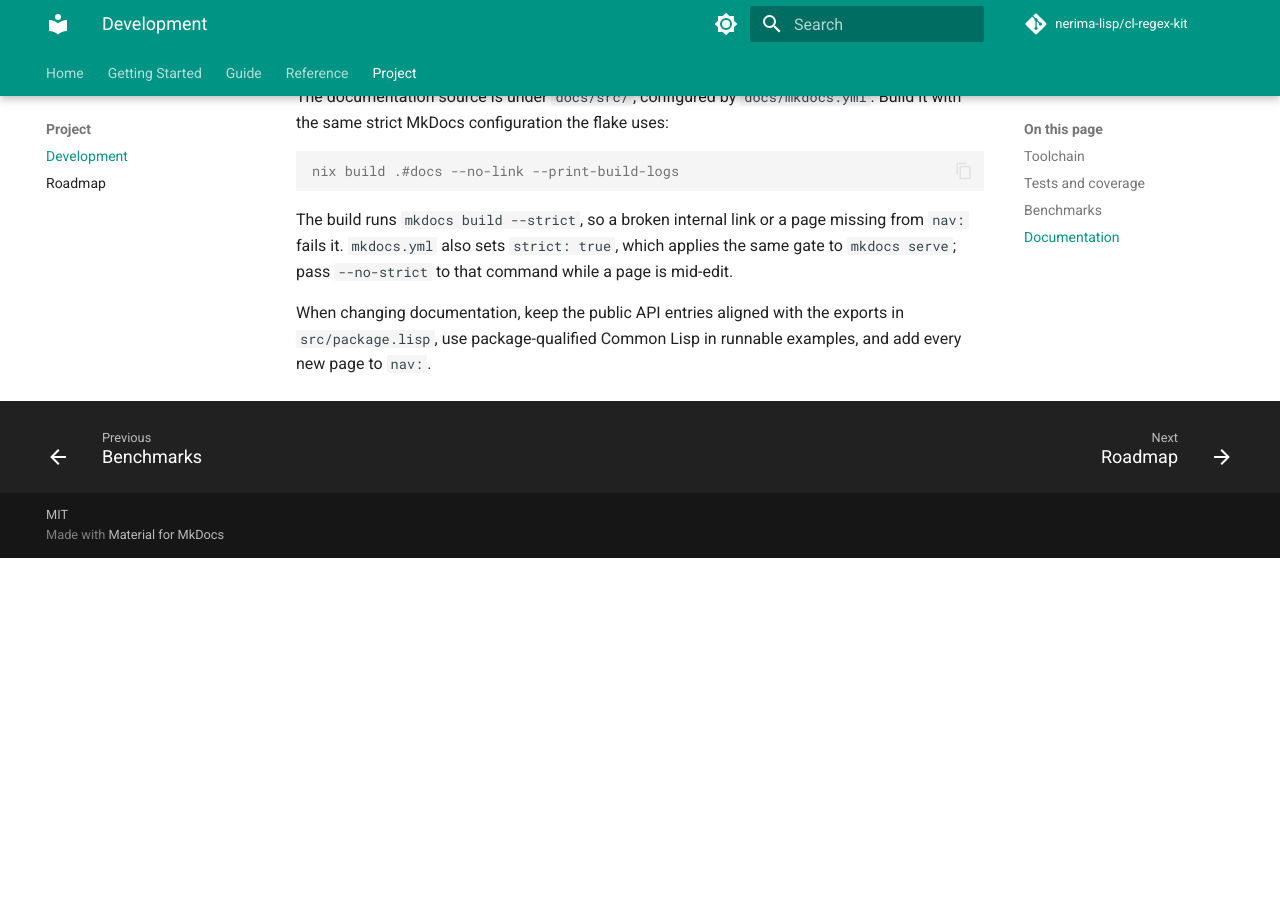
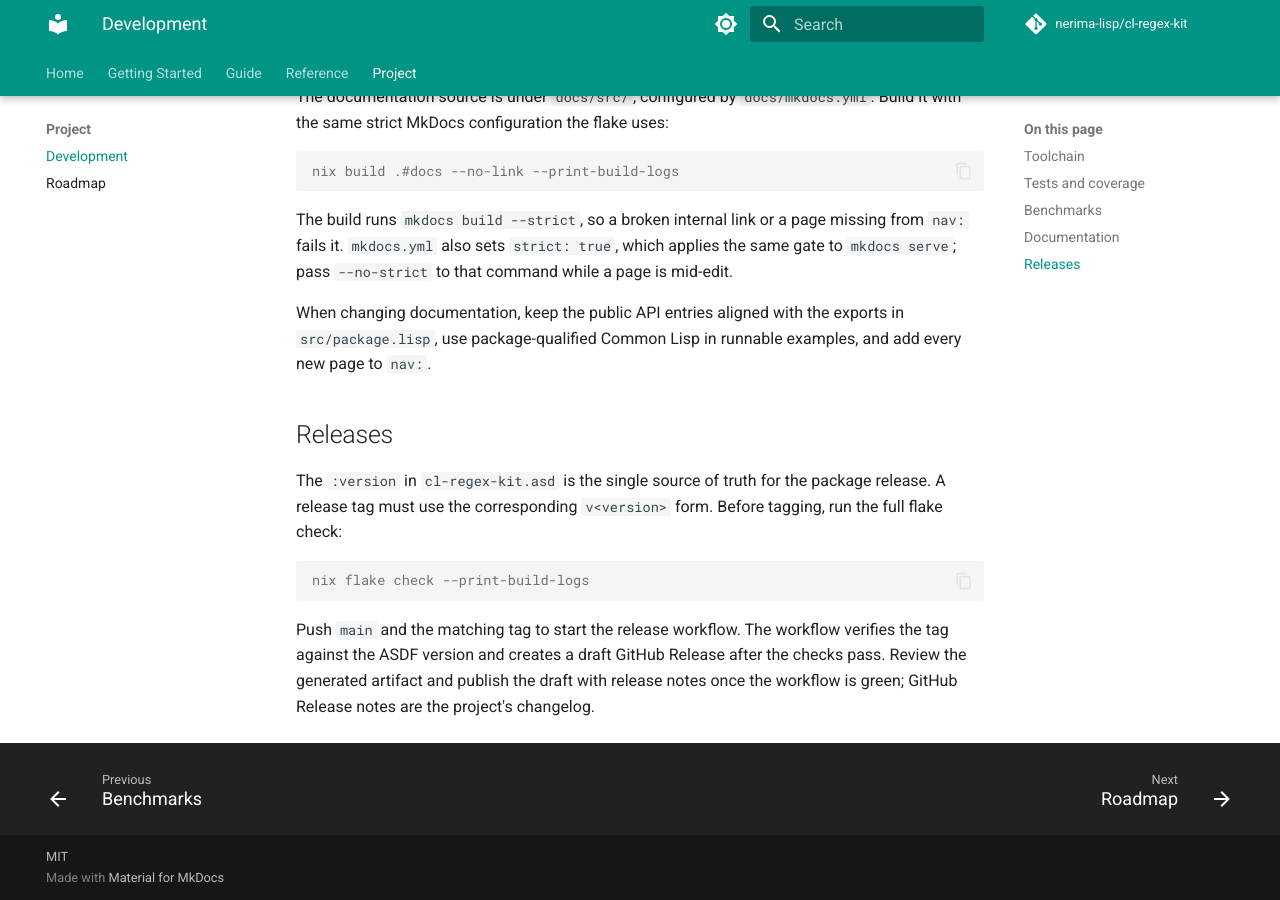
Before and after one commit to nerima-lisp/cl-regex-kit, an MkDocs documentation site: the page built from docs/src/project/development.md, in a window 1280 px wide and 900 px high, scrolled down 1500 px. Built offline with MkDocs 1.6.1 and Material for MkDocs 9.7.7, drawn with Linux system fonts in a browser that asks for light colours; comment, search, counter and statistics services are not loaded; before the commit the page ends 2058 px from its top, so only the background shows below that.

Commit message:
docs: document release procedure

````diff
--- a/docs/src/project/development.md
+++ b/docs/src/project/development.md
@@ -85,3 +85,19 @@ while a page is mid-edit.
 When changing documentation, keep the public API entries aligned with the
 exports in `src/package.lisp`, use package-qualified Common Lisp in runnable
 examples, and add every new page to `nav:`.
+
+## Releases
+
+The `:version` in `cl-regex-kit.asd` is the single source of truth for the
+package release. A release tag must use the corresponding `v<version>` form.
+Before tagging, run the full flake check:
+
+```console
+nix flake check --print-build-logs
+```
+
+Push `main` and the matching tag to start the release workflow. The workflow
+verifies the tag against the ASDF version and creates a draft GitHub Release
+after the checks pass. Review the generated artifact and publish the draft with
+release notes once the workflow is green; GitHub Release notes are the
+project's changelog.
````
